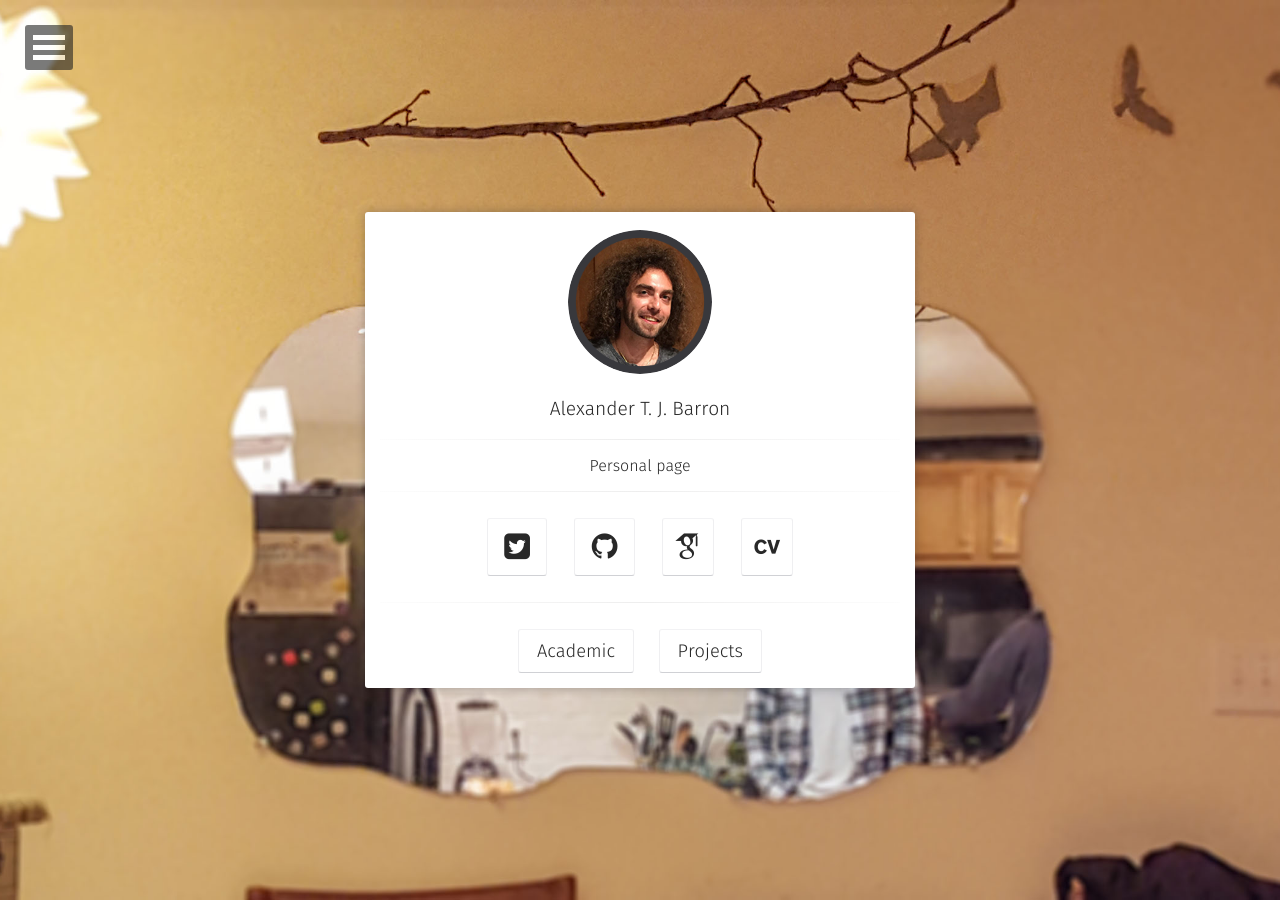
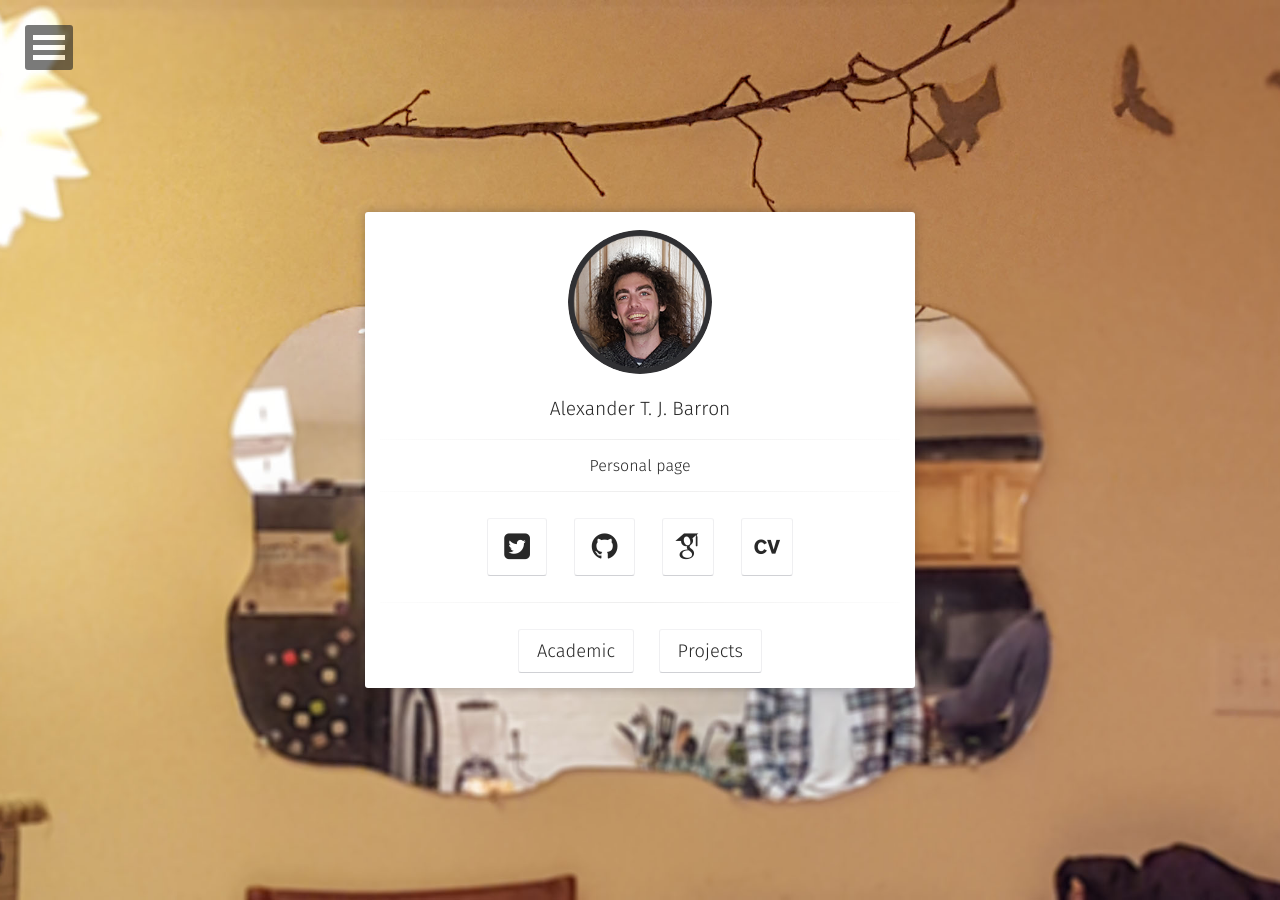
Before and after one commit to CogentMentat/CogentMentat.github.io, a Jekyll site: the page built from index.html, in a window 1280 px wide. Built offline with Jekyll 4.4.1, drawn with Linux system fonts in a browser that asks for light colours; some web fonts are replaced.

Commit message:
Change logo picture

```diff
--- a/_config.yml
+++ b/_config.yml
@@ -4,7 +4,7 @@ bio:                'Personal page'
 description:        "Personal site of Alexander T. J. Barron, Informatics PhD candidate in complex systems at Indianana University."
 reading_time:       false
 words_per_minute:   200
-logo:               'assets/img/seventiesman_logo_smallborder.png'
+logo:               'assets/img/smile_NC.png'
 background:         'assets/img/hipsterbg_warmer_blur.jpg'
 tiled_bg:           false   # Set this true if you want to tile your background image, otherwise it will be covered
 locale:             en_US
```
Also changed, not shown: _layouts/academic2col.html (line endings or trailing spaces), academic/assets/img/smile_NC.png (added), assets/img/smile_NC.png (added).
